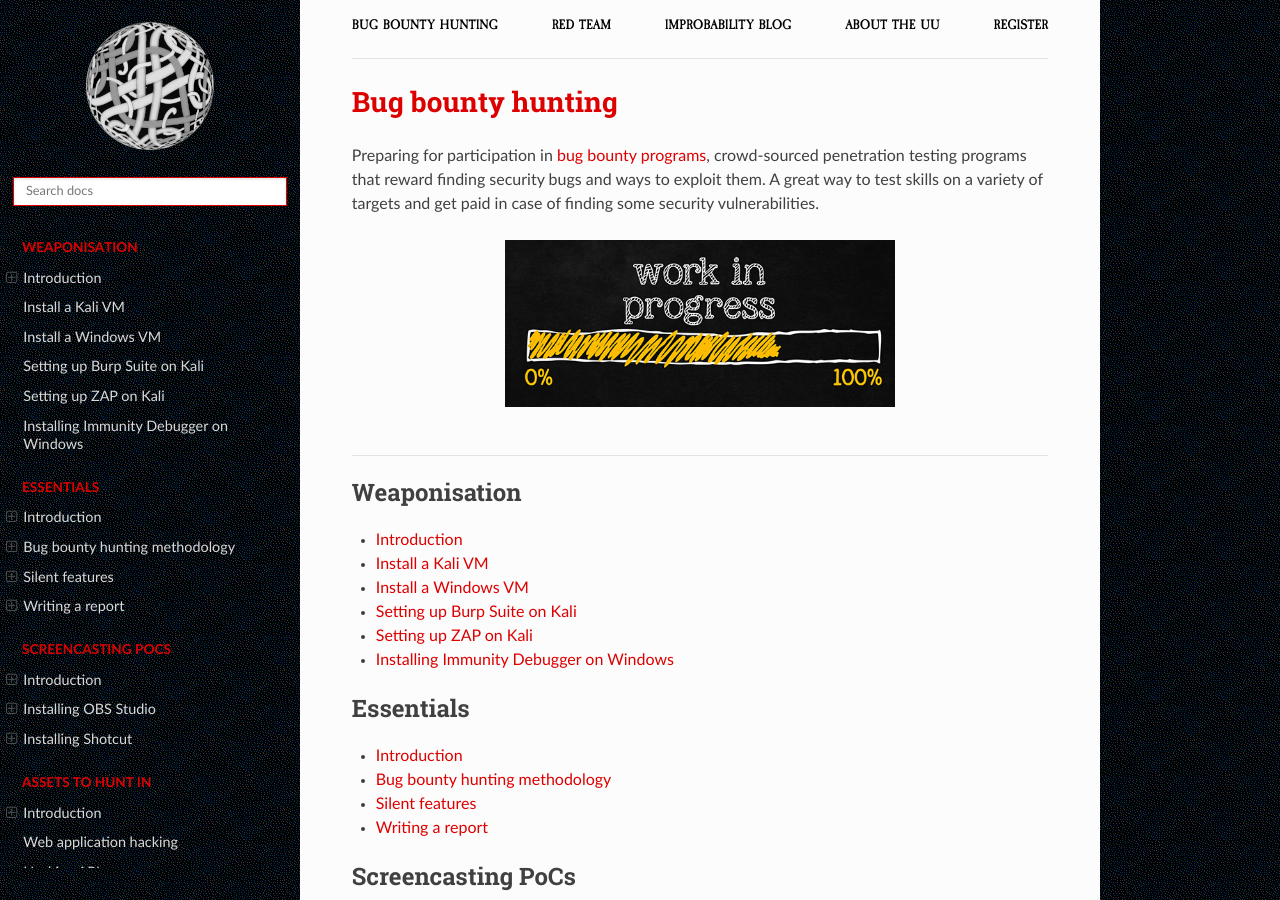
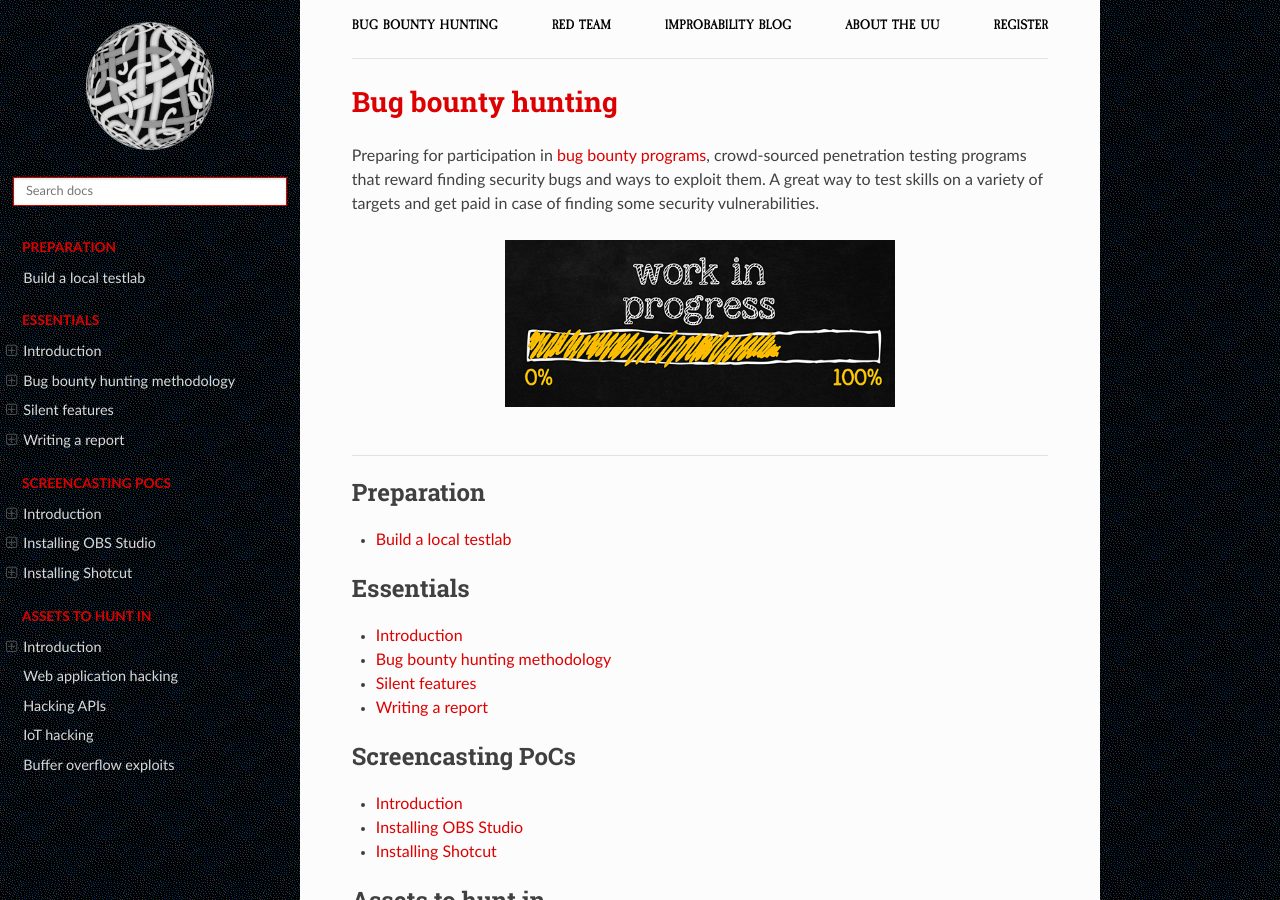
Before and after one commit to tymyrddin/blue-bbh, a Sphinx documentation site: the page built from source/index.rst, in a window 1280 px wide and 900 px high. Built offline with Sphinx 7.4.7 and the Read the Docs theme 2.0.0, drawn with Linux system fonts in a browser that asks for light colours.

Commit message:
lab link

```diff
--- a/source/docs/prep/README.md
+++ /dev/null
@@ -1,17 +0,0 @@
-# Introduction
-
-## What?
-
-Setting up a Kali VM with tools for pentesting.
-
-## Why?
-
-Develop an agile choreography for building disposable local web application pentesting environments.
-
-## How?
-
-* [Kali VM](red-iac:docs/lab/kali)
-* [Windows VM](red-iac:docs/lab/windows)
-* [Setting up Burp Suite on Kali](red-iac:docs/lab/burp)
-* [Setting up ZAP on Kali](red-iac:docs/lab/zap)
-* [Installing Immunity Debugger on Windows](red-iac:docs/lab/immunity)
--- a/source/index.rst
+++ b/source/index.rst
@@ -13,14 +13,9 @@ finding some security vulnerabilities.
 .. toctree::
    :maxdepth: 1
    :includehidden:
-   :caption: Weaponisation
+   :caption: Preparation
 
-   docs/prep/README.md
-   Install a Kali VM <https://red.tymyrddin.dev/projects/iac/en/latest/docs/lab/kali.html>
-   Install a Windows VM <https://red.tymyrddin.dev/projects/iac/en/latest/docs/lab/windows.html>
-   Setting up Burp Suite on Kali <https://red.tymyrddin.dev/projects/iac/en/latest/docs/lab/burp.html>
-   Setting up ZAP on Kali <https://red.tymyrddin.dev/projects/iac/en/latest/docs/lab/zap.html>
-   Installing Immunity Debugger on Windows <https://red.tymyrddin.dev/projects/iac/en/latest/docs/lab/immunity.html>
+   Build a local testlab <https://red.tymyrddin.dev/projects/testlab/en/latest/>
 
 .. toctree::
    :glob:
```
